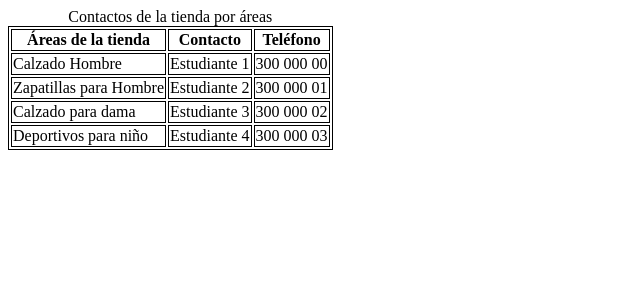
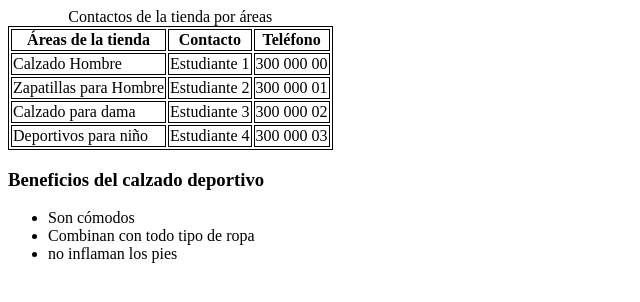
Before and after one commit to BrayanDev98/PruebaGP05, a plain HTML site: page index.html in a window 1280 px wide. Shown: the whole page, without its empty margins (0-640 px from the left). Drawn offline with Linux system fonts and the light colour scheme.

Commit message:
Lista sin numeración, solo viñetas

```diff
--- a/index.html
+++ b/index.html
@@ -41,5 +41,11 @@
             <td>300 000 03 </td>
         </tr>
     </table>
+    <h3 id="BeneficiosCalzado">Beneficios del calzado deportivo</h3>
+    <ul>
+        <li>Son cómodos</li>
+        <li>Combinan con todo tipo de ropa</li>
+        <li>no inflaman los pies</li>
+    </ul>
 </body>
 </html>
```
